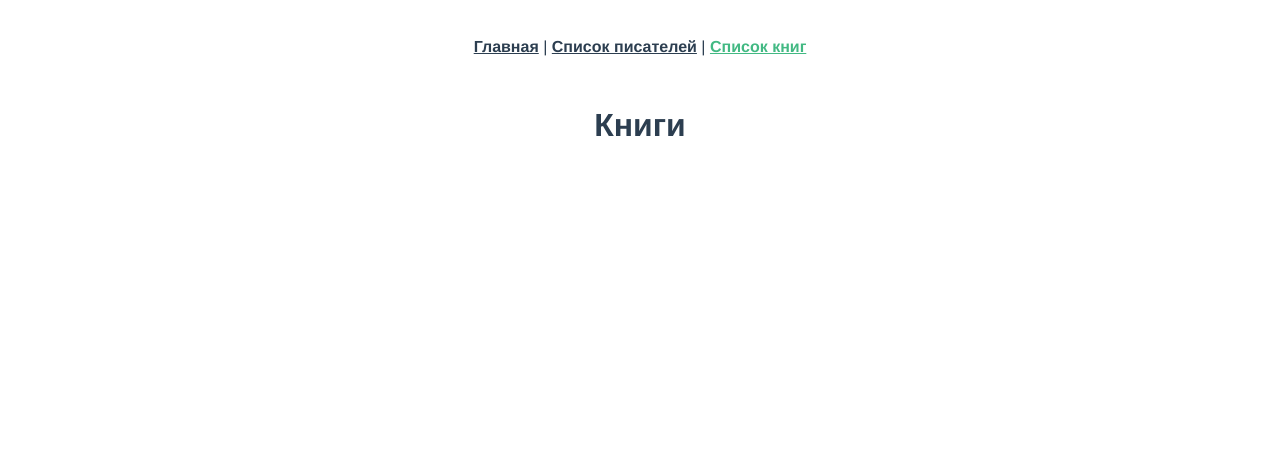
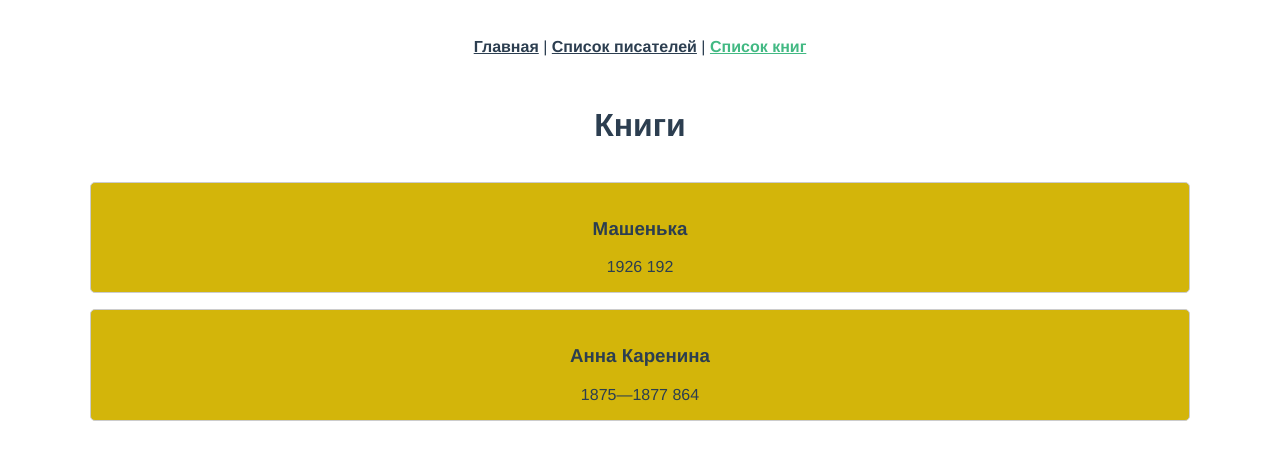
Before and after one commit to Nikita-Sherstnev/writers-vue-app, a Vue app: page /books in a window 1280 px wide. Shown: the top 460 px of the page. Built offline with nearby package versions, Linux system fonts and the light colour scheme.

Commit message:
Books list added

```diff
--- a/src/App.vue
+++ b/src/App.vue
@@ -1,7 +1,9 @@
 <template>
   <div id="app">
     <Header />
-    <router-view />
+    <div class="container">
+      <router-view />
+    </div>
   </div>
 </template>
 
@@ -25,6 +27,13 @@ export default {
   color: #2c3e50;
 }
 
+.container {
+  max-width: 1100px;
+  margin: auto;
+  overflow: auto;
+  padding: 0 2rem;
+}
+
 #nav {
   padding: 30px;
 }
--- a/src/store/index.js
+++ b/src/store/index.js
@@ -1,11 +1,13 @@
 import Vue from "vue";
 import Vuex from "vuex";
 import writers from "./modules/writers";
+import books from "./modules/books";
 
 Vue.use(Vuex);
 
 export default new Vuex.Store({
   modules: {
     writers,
+    books,
   },
 });
--- /dev/null
+++ b/src/store/modules/books.js
@@ -0,0 +1,33 @@
+const state = {
+  books: [
+    {
+      id: 0,
+      title: "Машенька",
+      year: 1926,
+      genre: "Роман",
+      pages: 192,
+    },
+    {
+      id: 1,
+      title: "Анна Каренина",
+      year: "1875—1877",
+      genre: "Роман",
+      pages: 864,
+    },
+  ],
+};
+
+const getters = {
+  allBooks: (state) => state.books,
+};
+
+const actions = {};
+
+const mutations = {};
+
+export default {
+  state,
+  getters,
+  actions,
+  mutations,
+};
--- a/src/store/modules/writers.js
+++ b/src/store/modules/writers.js
@@ -9,7 +9,8 @@ const state = {
       deathYear: 1977,
       amountOfBooks: "14",
       nobel: false,
-    },{
+    },
+    {
       id: 1,
       name: "Лев",
       surname: "Толстой",
@@ -23,7 +24,7 @@ const state = {
 };
 
 const getters = {
-  allWriters: state => state.writers
+  allWriters: (state) => state.writers,
 };
 
 const actions = {};
--- a/src/views/BooksList.vue
+++ b/src/views/BooksList.vue
@@ -1,9 +1,36 @@
 <template>
   <div class="books">
     <h1>Книги</h1>
+    <div v-for="book in allBooks" :key="book.id" class="book">
+      <h3>{{ book.title }}</h3>
+      {{ book.year }}
+      {{ book.pages }}
+    </div>
   </div>
 </template>
 
 <script>
-export default {};
+import { mapGetters } from "vuex";
+
+export default {
+  name: "BooksList",
+  computed: mapGetters(["allBooks"]),
+};
 </script>
+
+<style scoped>
+.books {
+  display: grid;
+  grid-template-columns: 1fr;
+  grid-gap: 1rem;
+}
+.book {
+  border: 1px solid #ccc;
+  background: #d3b50a;
+  padding: 1rem;
+  border-radius: 5px;
+  text-align: center;
+  position: relative;
+  cursor: pointer;
+}
+</style>
--- a/src/views/WritersList.vue
+++ b/src/views/WritersList.vue
@@ -1,30 +1,27 @@
 <template>
   <div class="writers">
-    <h2>Писатели</h2>
-    <div
-    v-for="writer in allWriters"
-    :key="writer.id"
-    class="writer"
-    >
-    {{ writer.surname }}
-    {{ writer.name }}
-    {{ writer.middlename }}
-    <br>
-    Годы жизни: {{ writer.birthYear }} - {{ writer.deathYear }}<br>
-    Количество произведений: {{ writer.amountOfBooks }}<br>
-    Нобелевская премия: <span v-if="writer.nobel==true">Есть</span><span v-else>Нет</span><br>
+    <h1>Писатели</h1>
+
+    <div v-for="writer in allWriters" :key="writer.id" class="writer">
+      {{ writer.surname }}
+      {{ writer.name }}
+      {{ writer.middlename }}
+      <br />
+      Годы жизни: {{ writer.birthYear }} - {{ writer.deathYear }}<br />
+      Количество произведений: {{ writer.amountOfBooks }}<br />
+      Нобелевская премия: <span v-if="writer.nobel == true">Есть</span
+      ><span v-else>Нет</span><br />
     </div>
   </div>
 </template>
 
 <script>
-import { mapGetters } from 'vuex'
+import { mapGetters } from "vuex";
 
 export default {
   name: "WritersList",
   computed: mapGetters(["allWriters"]),
-
-}
+};
 </script>
 
 <style scoped>
@@ -35,7 +32,7 @@ export default {
 }
 .writer {
   border: 1px solid #ccc;
-  background: #a59d35;
+  background: #d3b50a;
   padding: 1rem;
   border-radius: 5px;
   text-align: center;
```
